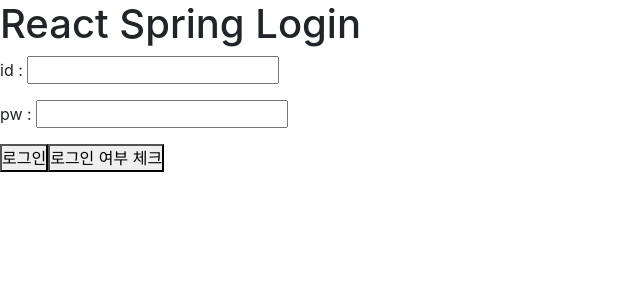
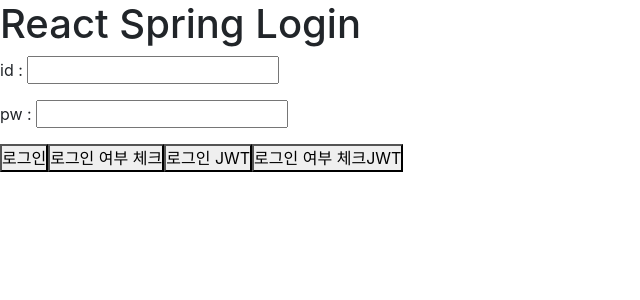
Before and after one commit to dlgkdhq/react-study, a React (Create React App) app: page / in a window 1280 px wide. Shown: the top 300 px of the page, without its empty margins (0-640 px from the left). Built offline with nearby package versions, Linux system fonts and the light colour scheme.

Commit message:
[React Spring] JWT 방식 로그인 처리

```diff
--- a/src/react_spring/Login.js
+++ b/src/react_spring/Login.js
@@ -22,7 +22,7 @@
                         pw: pw      //id라는 key값 : id 변수에 들어있는 값
                     },
                     {
-                        headers : {
+                        headers: {
                             'Content-Type': 'application/json'
                         }
                     }
@@ -31,7 +31,7 @@
                         // {header : "", body : ""}
                         // response.data.header.resultCode
                         console.log(response.data);
-                        if(response.data == 'ok'){
+                        if (response.data == 'ok') {
                             //로그인 성공
                             //성공 보여주기
                             //성공 이후 다음 페이지로 이동
@@ -43,14 +43,65 @@
 
                     }
                 )
-                .catch(error => console.log(error))
+                    .catch(error => console.log(error))
             }}>로그인</button>
 
-            <button onClick={()=>{
+            <button onClick={() => {
                 axios.post('/api/loginCheck')
-                .then(response => console.log(response.data))
-                .catch(error => console.log(error))
+                    .then(response => console.log(response.data))
+                    .catch(error => console.log(error))
             }}>로그인 여부 체크</button>
+
+
+            <button onClick={() => {
+                //로그인 시도 -> 달버에 id, pw 전달
+                // axios.post(url, dataBody. header)
+                axios.post(
+                    '/api/loginJWT',
+                    {               //post http 요청 시 보낼 body data
+                        id: id,     //key : value
+                        pw: pw      //id라는 key값 : id 변수에 들어있는 값
+                    },
+                    {
+                        headers: {
+                            'Content-Type': 'application/json'
+                        }
+                    }
+                ).then(
+                    response => {
+                        console.log(response.data); //accessToken 응답이 넘어올것임
+
+                        let token = response.data;  //JWT 토큰
+                        if (token != null && token != '') {
+                            //로컬 스토리지에 토큰을 저장
+                            //다음에 API로 요청할 일 있을 때, 토큰도 담아서 같이 전송
+
+                            //토큰을 로컬 스토리지에 저장
+                            //localStorage.setItem(key, value) or localStorage.getItem(key)
+                            localStorage.setItem("token", token);
+                            //localStorage.getItem("token")
+                        }
+                        //로그인 성공? 실패?
+                        //페이지 전환 처리
+                    }
+                )
+                    .catch(error => console.log(error))
+            }}>로그인 JWT</button>
+
+            <button onClick={() => {
+                axios.post(
+                    '/api/loginCheckJWT',
+                    {},
+                    {
+                        headers: {
+                            "Content-Type": "application/json",
+                            "Authorization": "Bearer " + localStorage.getItem("token")
+                        }
+                    }
+                )
+                    .then(response => console.log(response.data))
+                    .catch(error => console.log(error))
+            }}>로그인 여부 체크JWT</button>
         </div>
     )
 }
```
